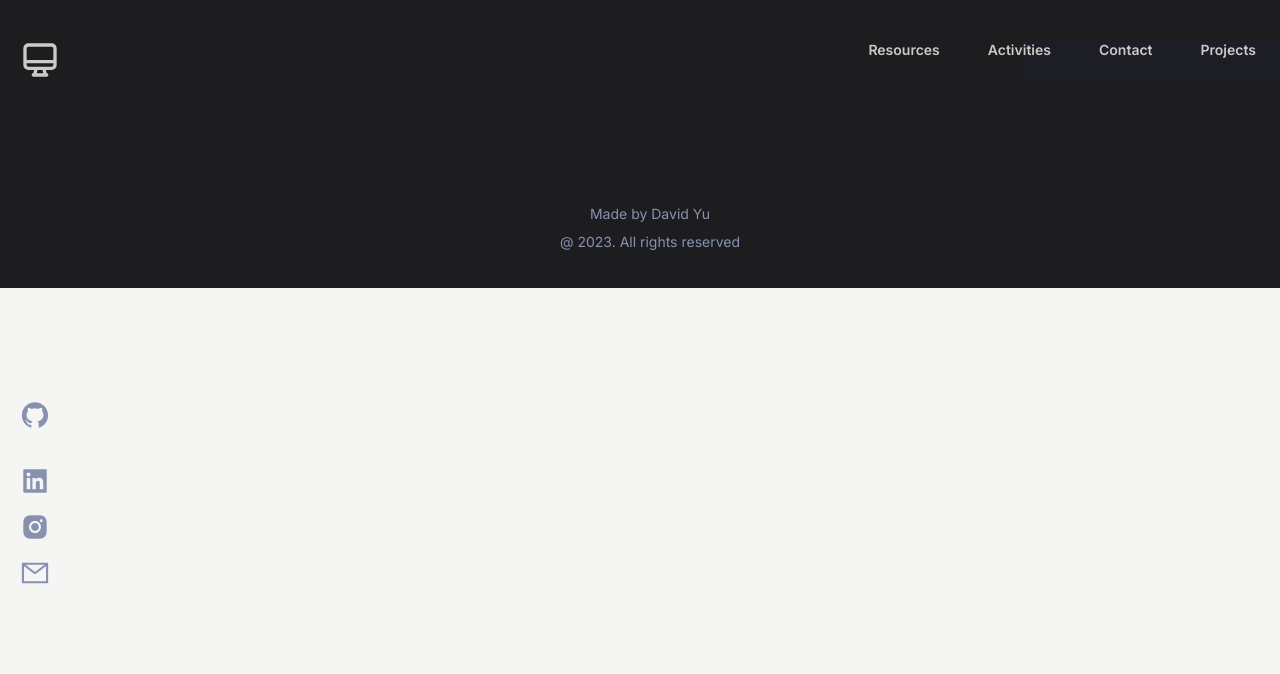
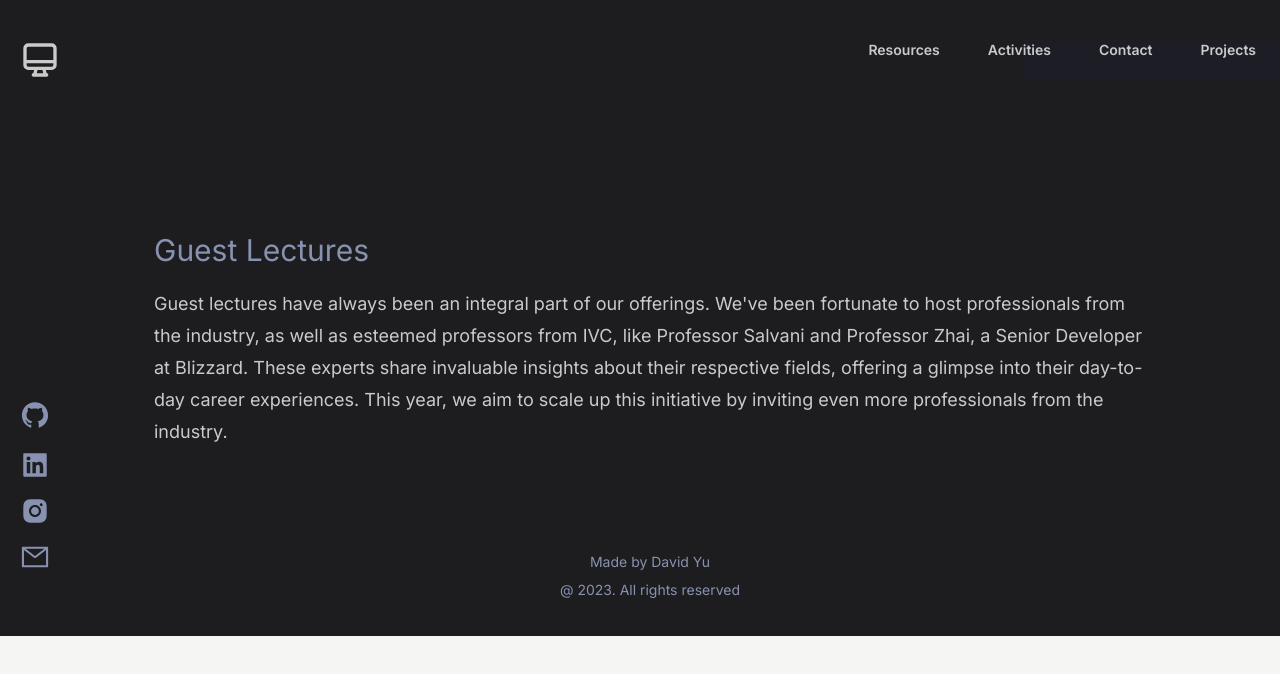
Before and after one commit to OppedRawen/IVC-Computer-Science, a React (Create React App) app: page /activities/guest-lectures in a window 1280 px wide. Shown: the top 674 px of the page. Built offline with nearby package versions, Linux system fonts and the light colour scheme.

Commit message:
more pages

```diff
--- a/src/App.js
+++ b/src/App.js
@@ -8,7 +8,7 @@ import Activities from './pages/activities';
 import Footer from "./components/footer";
 import {Navbar,Loading} from './components';
 import { BrowserRouter as Router,Route,Routes } from 'react-router-dom';
-import {Contact,Resources,About,Introduction,Projects,ConceptIntroductions} from './pages';
+import {Contact,Resources,About,Introduction,Projects,ConceptIntroductions, GuestLectures,CodingChallenge,TeamProjects} from './pages';
 
 
 function App() {
@@ -53,6 +53,9 @@ useEffect(() => {
               <Route path = "/activities" element={<Activities />} />
               <Route path="/contact" element={<Contact />} />
               <Route path="/activities/concept-introductions" element={<ConceptIntroductions />} />
+              <Route path="/activities/guest-lectures" element={<GuestLectures />} />
+              <Route path="/activities/coding-challenge-workshops" element={<CodingChallenge />} />
+              <Route path="/activities/team-projects-workshops" element={<TeamProjects />} />
               <Route path="/" element={
                 <>
                   <About />
--- a/src/components/SocialLinks.js
+++ b/src/components/SocialLinks.js
@@ -7,7 +7,7 @@ import { AiFillGithub,AiFillLinkedin,AiOutlineMail,AiFillInstagram} from "react-
 const SocialLinks = ({ layout }) => {
 
   const containerClasses = layout === 'horizontal' ? 'flex-row space-x-4' : 'flex-col space-y-4';
-  const itemClasses = layout === 'horizontal' ? 'mb-0' : 'mb-5';
+  const itemClasses = layout === 'horizontal' ? 'mb-0' : 'mb-1';
 
   return (
     <div className={`flex ${containerClasses}`}>
--- a/src/pages/CodingChallenge.jsx
+++ b/src/pages/CodingChallenge.jsx
@@ -3,9 +3,9 @@ import React from 'react';
 
 const CodingChallenge = () => {
     return (
-        <div className="container mx-auto px-4 py-12">
-            <h2 className="text-[#54d5bb] font-bold text-3xl mb-6">Coding Challenge Workshops</h2>
-            <p>
+        <div className="container mx-auto px-4 py-12 max-w-screen-lg">
+            <h2 className="flex pt-4 text-[#8892b0] text-2xl sm:text-3xl">Coding Challenge Workshops</h2>
+            <p  className='text-sm sm:text-lg py-5 leading-7 sm:leading-8 text-[#cacaca]'>
                 In each session, we prepare one or two specific programming questions. Contrary to competition-style coding, these workshops are meant to enrich everyone's knowledge and hone their skills in expressing solutions, especially for interview preparations. It's a collaborative environment where everyone actively communicates their solutions and understanding of the challenges presented.
             </p>
         </div>
--- a/src/pages/ConceptIntroductions.jsx
+++ b/src/pages/ConceptIntroductions.jsx
@@ -4,7 +4,7 @@ import React from 'react';
 
 const ConceptIntroductions = () => {
     return (
-        <div className="container mx-auto px-4 py-12">
+        <div className="container mx-auto px-4 py-12 max-w-screen-lg">
             <h2 className="flex pt-4 text-[#8892b0] text-2xl sm:text-3xl">Concept Introductions</h2>
             <p className='text-sm sm:text-lg py-5 leading-7 sm:leading-8 text-[#cacaca]'>
                 The IVC computer science club dedicates a significant amount of its time introducing new concepts to members.
--- a/src/pages/GuestLectures.jsx
+++ b/src/pages/GuestLectures.jsx
@@ -3,9 +3,9 @@ import React from 'react';
 
 const GuestLectures = () => {
     return (
-        <div className="container mx-auto px-4 py-12">
-            <h2 className="text-[#54d5bb] font-bold text-3xl mb-6">Guest Lectures</h2>
-            <p>
+        <div className="container mx-auto px-4 py-12 max-w-screen-lg">
+            <h2 className="flex pt-4 text-[#8892b0] text-2xl sm:text-3xl">Guest Lectures</h2>
+            <p  className='text-sm sm:text-lg py-5 leading-7 sm:leading-8 text-[#cacaca]'>
                 Guest lectures have always been an integral part of our offerings. We've been fortunate to host professionals from the industry, as well as esteemed professors from IVC, like Professor Salvani and Professor Zhai, a Senior Developer at Blizzard. These experts share invaluable insights about their respective fields, offering a glimpse into their day-to-day career experiences. This year, we aim to scale up this initiative by inviting even more professionals from the industry.
             </p>
         </div>
--- a/src/pages/TeamProjects.jsx
+++ b/src/pages/TeamProjects.jsx
@@ -3,9 +3,9 @@ import React from 'react';
 
 const TeamProjectWorkshops = () => {
     return (
-        <div className="container mx-auto px-4 py-12">
-            <h2 className="text-[#54d5bb] font-bold text-3xl mb-6">Team Project Workshops</h2>
-            <p>
+        <div className="container mx-auto px-4 py-12 max-w-screen-lg">
+            <h2 className="flex pt-4 text-[#8892b0] text-2xl sm:text-3xl">Team Project Workshops</h2>
+            <p  className='text-sm sm:text-lg py-5 leading-7 sm:leading-8 text-[#cacaca]'>
                 We organize two distinct project workshops, scheduled separately from our regular sessions, with exact timings yet to be decided. These workshops are not only valuable for imparting knowledge about a particular domain but also serve as an opportunity for members to brainstorm, design, and possibly deploy a project worthy of a resume mention. Instead of working on a pre-decided project, members are grouped into teams, with each team coming up with its unique idea. The project lead's role is to guide these teams and troubleshoot any issues rather than micromanaging. At the end of each project rotation, we host a presentation session where every team showcases their projects and their potential benefits to prospective clients.
             </p>
         </div>
--- a/src/pages/index.js
+++ b/src/pages/index.js
@@ -5,4 +5,7 @@ import Introduction from './Introduction';
 import Projects from './Projects';
 import Resources from './Resources';
 import ConceptIntroductions from './ConceptIntroductions';
-export { About, Activities, Contact, Introduction, Projects, Resources, ConceptIntroductions };
+import GuestLectures from './GuestLectures';
+import CodingChallenge from './CodingChallenge';
+import TeamProjects from './TeamProjects';
+export { About, Activities, Contact, Introduction, Projects, Resources, ConceptIntroductions, GuestLectures, CodingChallenge, TeamProjects };
```
